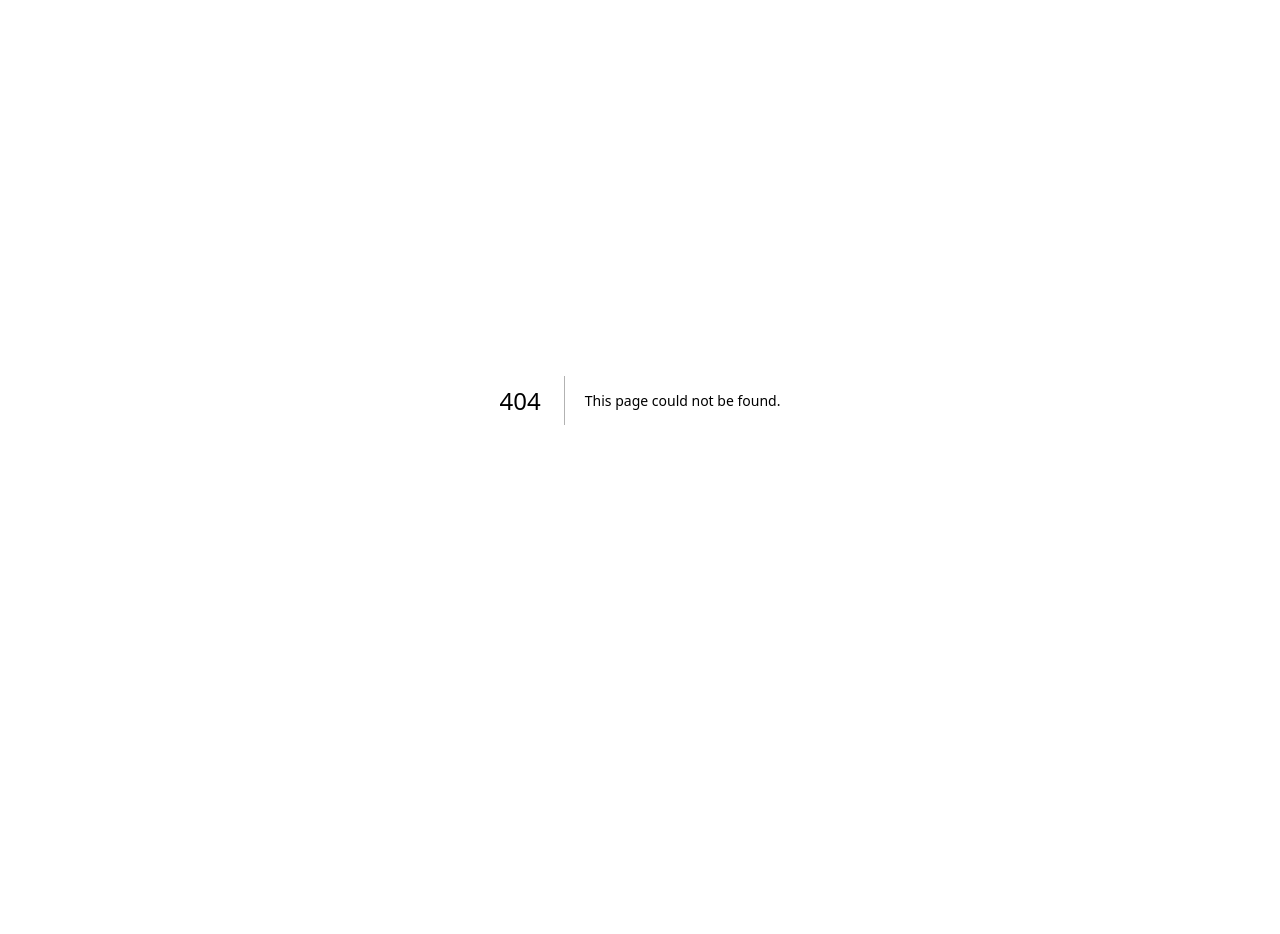
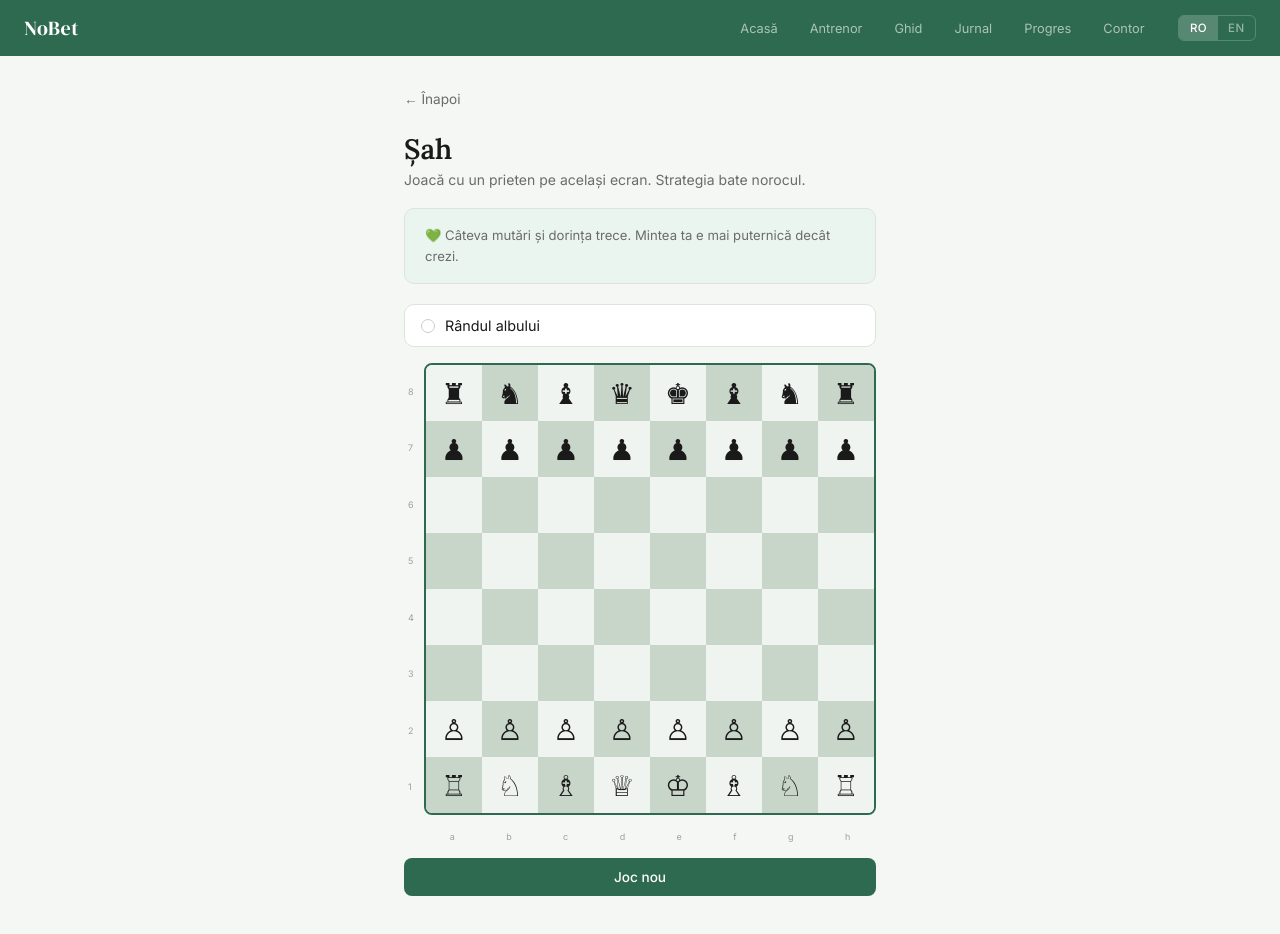
Before and after one commit to martinmanuelm84-ui/nobet-app, a Next.js app: page /jocuri/sah in a window 1280 px wide. Before the commit this address had no page. Shown: the top 934 px of the page. Before the commit the page ends 800 px from the top, so only its background shows below. Built offline with nearby package versions, Linux system fonts and the light colour scheme.

Commit message:
add chess game

```diff
--- /dev/null
+++ b/app/jocuri/sah/page.tsx
@@ -0,0 +1,171 @@
+'use client'
+import { useState, useEffect } from 'react'
+import { useRouter } from 'next/navigation'
+import Nav from '@/components/Nav'
+import { Lang } from '@/lib/i18n'
+
+const PIECES: Record<string, string> = {
+  K:'♔', Q:'♕', R:'♖', B:'♗', N:'♘', P:'♙',
+  k:'♚', q:'♛', r:'♜', b:'♝', n:'♞', p:'♟',
+}
+
+const INIT = [
+  ['r','n','b','q','k','b','n','r'],
+  ['p','p','p','p','p','p','p','p'],
+  [' ',' ',' ',' ',' ',' ',' ',' '],
+  [' ',' ',' ',' ',' ',' ',' ',' '],
+  [' ',' ',' ',' ',' ',' ',' ',' '],
+  [' ',' ',' ',' ',' ',' ',' ',' '],
+  ['P','P','P','P','P','P','P','P'],
+  ['R','N','B','Q','K','B','N','R'],
+]
+
+function isWhite(p: string) { return p === p.toUpperCase() && p.trim() !== '' }
+function isBlack(p: string) { return p === p.toLowerCase() && p.trim() !== '' }
+
+export default function SahPage() {
+  const [lang, setLang] = useState<Lang>('ro')
+  const [board, setBoard] = useState(INIT.map(r=>[...r]))
+  const [selected, setSelected] = useState<[number,number]|null>(null)
+  const [turn, setTurn] = useState<'white'|'black'>('white')
+  const [status, setStatus] = useState('')
+  const [moves, setMoves] = useState<string[]>([])
+  const router = useRouter()
+
+  useEffect(()=>{
+    const savedLang = localStorage.getItem('nobet_lang') as Lang
+    if(savedLang) setLang(savedLang)
+  },[])
+
+  const getLegalMoves = (b: string[][], r: number, c: number): [number,number][] => {
+    const piece = b[r][c]
+    if(!piece.trim()) return []
+    const white = isWhite(piece)
+    const moves: [number,number][] = []
+    const add = (nr: number, nc: number) => {
+      if(nr<0||nr>7||nc<0||nc>7) return false
+      const target = b[nr][nc]
+      if(!target.trim()) { moves.push([nr,nc]); return true }
+      if(white && isBlack(target)) { moves.push([nr,nc]); return false }
+      if(!white && isWhite(target)) { moves.push([nr,nc]); return false }
+      return false
+    }
+    const slide = (dr: number, dc: number) => { let nr=r+dr,nc=c+dc; while(nr>=0&&nr<8&&nc>=0&&nc<8) { if(!add(nr,nc)) break; if(b[nr][nc].trim()) break; nr+=dr; nc+=dc } }
+    const p = piece.toLowerCase()
+    if(p==='p') {
+      const dir = white ? -1 : 1
+      const start = white ? 6 : 1
+      if(r+dir>=0&&r+dir<8&&!b[r+dir][c].trim()) { moves.push([r+dir,c]); if(r===start&&!b[r+2*dir][c].trim()) moves.push([r+2*dir,c]) }
+      for(const dc of [-1,1]) { const nr=r+dir,nc=c+dc; if(nr>=0&&nr<8&&nc>=0&&nc<8&&b[nr][nc].trim()&&(white?isBlack(b[nr][nc]):isWhite(b[nr][nc]))) moves.push([nr,nc]) }
+    } else if(p==='r') { slide(-1,0);slide(1,0);slide(0,-1);slide(0,1) }
+    else if(p==='b') { slide(-1,-1);slide(-1,1);slide(1,-1);slide(1,1) }
+    else if(p==='q') { slide(-1,0);slide(1,0);slide(0,-1);slide(0,1);slide(-1,-1);slide(-1,1);slide(1,-1);slide(1,1) }
+    else if(p==='n') { for(const [dr,dc] of [[-2,-1],[-2,1],[-1,-2],[-1,2],[1,-2],[1,2],[2,-1],[2,1]]) add(r+dr,c+dc) }
+    else if(p==='k') { for(const [dr,dc] of [[-1,-1],[-1,0],[-1,1],[0,-1],[0,1],[1,-1],[1,0],[1,1]]) add(r+dr,c+dc) }
+    return moves
+  }
+
+  const colNames = ['a','b','c','d','e','f','g','h']
+
+  const handleClick = (r: number, c: number) => {
+    const piece = board[r][c]
+    if(selected) {
+      const [sr,sc] = selected
+      const legal = getLegalMoves(board, sr, sc)
+      const isLegal = legal.some(([lr,lc])=>lr===r&&lc===c)
+      if(isLegal) {
+        const nb = board.map(row=>[...row])
+        const moved = nb[sr][sc]
+        nb[r][c] = moved
+        nb[sr][sc] = ' '
+        if(moved.toLowerCase()==='p'&&(r===0||r===7)) nb[r][c] = moved==='P'?'Q':'q'
+        const capture = board[r][c].trim()
+        const moveStr = `${PIECES[moved]}${colNames[sc]}${8-sr}→${colNames[c]}${8-r}${capture?'×'+PIECES[capture]:''}`
+        setMoves(m=>[moveStr,...m].slice(0,20))
+        setBoard(nb)
+        setTurn(t=>t==='white'?'black':'white')
+        setSelected(null)
+        if(capture.toLowerCase()==='k') setStatus(turn==='white'?'⬜ Alb câștigă!':'⬛ Negru câștigă!')
+        return
+      }
+      setSelected(null)
+      if(!piece.trim()) return
+    }
+    if(!piece.trim()) return
+    if(turn==='white'&&!isWhite(piece)) return
+    if(turn==='black'&&!isBlack(piece)) return
+    setSelected([r,c])
+  }
+
+  const reset = () => { setBoard(INIT.map(r=>[...r])); setSelected(null); setTurn('white'); setStatus(''); setMoves([]) }
+
+  const legalMoves = selected ? getLegalMoves(board, selected[0], selected[1]) : []
+
+  return (
+    <>
+      <Nav lang={lang} onLangChange={setLang} />
+      <style>{`
+        @import url('https://fonts.googleapis.com/css2?family=Lora:wght@600&display=swap');
+        .sah-wrap { max-width: 520px; margin: 0 auto; padding: 2rem 1.5rem 3rem; }
+        .back-btn { display:inline-flex; align-items:center; gap:6px; color:var(--text2); font-size:0.85rem; background:none; border:none; cursor:pointer; font-family:inherit; padding:0; margin-bottom:1.5rem; }
+        .back-btn:hover { color:var(--accent); }
+        .page-title { font-family:'Lora',serif; font-size:1.75rem; font-weight:600; color:var(--text); margin-bottom:0.25rem; }
+        .page-sub { font-size:0.875rem; color:var(--text2); margin-bottom:1.25rem; }
+        .turn-bar { display:flex; align-items:center; gap:10px; margin-bottom:1rem; padding:0.75rem 1rem; background:var(--surface); border:1px solid var(--border); border-radius:10px; font-size:0.9rem; }
+        .turn-dot { width:14px; height:14px; border-radius:50%; border:1.5px solid #ccc; }
+        .board-wrap { position:relative; margin-bottom:1rem; }
+        .chess-board { display:grid; grid-template-columns:repeat(8,1fr); border:2px solid var(--accent); border-radius:8px; overflow:hidden; }
+        .sq { aspect-ratio:1; display:flex; align-items:center; justify-content:center; font-size:clamp(1.2rem,5vw,1.8rem); cursor:pointer; position:relative; transition:background 0.1s; user-select:none; }
+        .sq.light { background:#f0f4f1; }
+        .sq.dark { background:#c8d5c9; }
+        .sq.selected { background:#a8c5a0 !important; }
+        .sq.legal::after { content:''; position:absolute; width:28%; height:28%; background:rgba(45,106,79,0.45); border-radius:50%; }
+        .sq.legal.has-piece::after { box-shadow:inset 0 0 0 3px rgba(45,106,79,0.6); background:transparent; width:90%; height:90%; }
+        .sq.last { background:#b8d4b0 !important; }
+        .coords-col { position:absolute; left:-16px; top:0; height:100%; display:flex; flex-direction:column; justify-content:space-around; font-size:9px; color:var(--text3); }
+        .coords-row { display:flex; justify-content:space-around; font-size:9px; color:var(--text3); margin-top:2px; }
+        .status-bar { background:var(--accent); color:white; border-radius:10px; padding:0.875rem; text-align:center; font-family:'Lora',serif; font-size:1.1rem; margin-bottom:1rem; }
+        .moves-log { background:var(--surface); border:1px solid var(--border); border-radius:10px; padding:0.875rem; max-height:100px; overflow-y:auto; margin-bottom:1rem; }
+        .moves-log p { font-size:0.78rem; color:var(--text2); margin-bottom:2px; }
+        .reset-btn { width:100%; padding:0.7rem; border:none; border-radius:8px; background:var(--accent); color:white; font-size:0.85rem; cursor:pointer; font-family:inherit; font-weight:500; }
+        .reset-btn:hover { opacity:0.85; }
+        .craving-note { background:var(--accent-light); border:1px solid var(--border); border-radius:10px; padding:1rem 1.25rem; font-size:0.82rem; color:var(--text2); line-height:1.6; margin-bottom:1.25rem; }
+      `}</style>
+      <div className="sah-wrap">
+        <button className="back-btn" onClick={()=>router.push('/home')}>← {lang==='ro'?'Înapoi':'Back'}</button>
+        <h1 className="page-title">{lang==='ro'?'Șah':'Chess'}</h1>
+        <p className="page-sub">{lang==='ro'?'Joacă cu un prieten pe același ecran. Strategia bate norocul.':'Play with a friend on the same screen. Strategy beats luck.'}</p>
+        <div className="craving-note">
+          💚 {lang==='ro'?'Câteva mutări și dorința trece. Mintea ta e mai puternică decât crezi.':'A few moves and the urge passes. Your mind is stronger than you think.'}
+        </div>
+        {status && <div className="status-bar">{status}</div>}
+        <div className="turn-bar">
+          <div className="turn-dot" style={{background:turn==='white'?'white':'#1a1a1a'}}/>
+          <span>{turn==='white'?(lang==='ro'?'Rândul albului':'White\'s turn'):(lang==='ro'?'Rândul negrului':'Black\'s turn')}</span>
+        </div>
+        <div style={{paddingLeft:20}}>
+          <div className="board-wrap">
+            <div className="coords-col">{[8,7,6,5,4,3,2,1].map(n=><span key={n}>{n}</span>)}</div>
+            <div className="chess-board">
+              {board.map((row,r)=>row.map((piece,c)=>{
+                const light=(r+c)%2===0
+                const isSel=selected&&selected[0]===r&&selected[1]===c
+                const isLegal=legalMoves.some(([lr,lc])=>lr===r&&lc===c)
+                return (
+                  <div key={`${r}-${c}`}
+                    className={`sq ${light?'light':'dark'} ${isSel?'selected':''} ${isLegal?'legal':''} ${isLegal&&piece.trim()?'has-piece':''}`}
+                    onClick={()=>!status&&handleClick(r,c)}>
+                    {piece.trim()?PIECES[piece]:''}
+                  </div>
+                )
+              }))}
+            </div>
+          </div>
+          <div className="coords-row">{colNames.map(l=><span key={l}>{l}</span>)}</div>
+        </div>
+        {moves.length>0&&<div className="moves-log">{moves.map((m,i)=><p key={i}>{m}</p>)}</div>}
+        <button className="reset-btn" style={{marginTop:'1rem'}} onClick={reset}>{lang==='ro'?'Joc nou':'New game'}</button>
+      </div>
+    </>
+  )
+}
```
